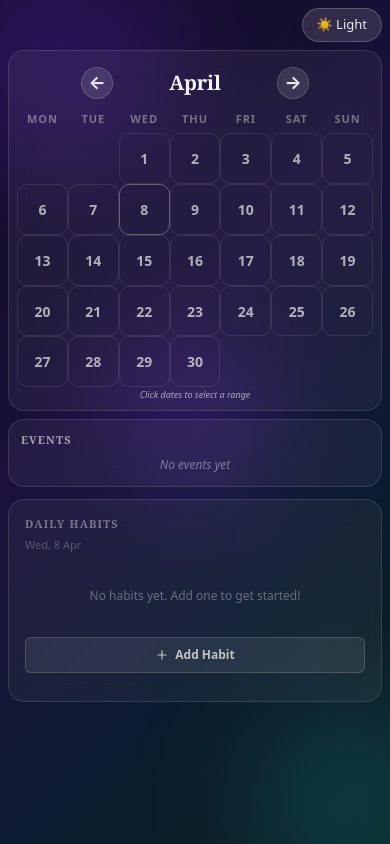
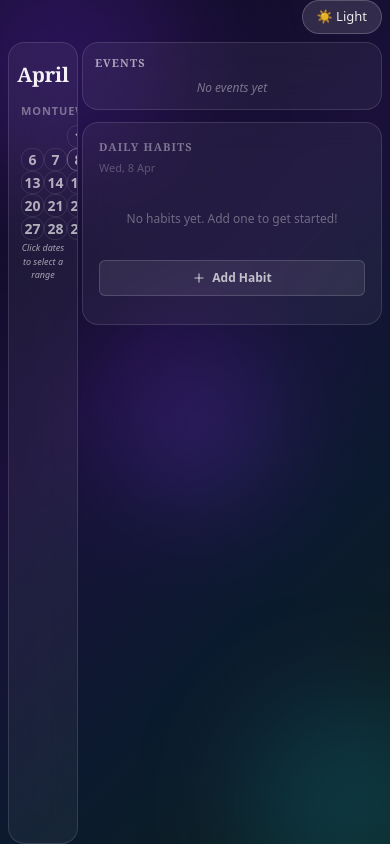
Before and after one commit to meetkothariii0/Calender-TakeUFroward, a Next.js app: page / in a window 390 px wide. Built offline with nearby package versions, Linux system fonts and the light colour scheme.

Commit message:
Use CSS Grid with flexible sizing instead of device detection - enable responsive testing via browser resize

```diff
--- a/components/Calendar.tsx
+++ b/components/Calendar.tsx
@@ -158,9 +158,8 @@ export default function Calendar() {
 
       {/* Main Content - Grid Layout */}
       <div
-        className="relative z-20 w-full h-full flex flex-col"
+        className="relative z-20 w-full h-full flex flex-col px-2 md:px-3"
         style={{
-          padding: window.innerWidth < 768 ? '8px' : '12px',
           display: 'flex',
           flexDirection: 'column',
         }}
@@ -197,15 +196,15 @@ export default function Calendar() {
 
         {/* Main Content Grid - Calendar + Sidebar */}
         <div
-          className="flex gap-2 w-full flex-1"
+          className="flex gap-2 w-full flex-1 max-w-full"
           style={{
             display: 'grid',
-            gridTemplateColumns: window.innerWidth < 768 ? '1fr' : window.innerWidth < 1024 ? '1fr 250px' : '1fr 300px',
-            gridTemplateRows: window.innerWidth < 768 ? 'auto 1fr' : 'auto',
+            gridTemplateColumns: 'minmax(0, 1fr) minmax(250px, 300px)',
+            gridTemplateRows: 'auto',
             alignItems: 'stretch',
             height: '100%',
             overflow: 'hidden',
-            gap: window.innerWidth < 768 ? '8px' : '4px',
+            gap: '4px',
           }}
         >
           {/* Left Column - Calendar */}
@@ -219,7 +218,7 @@ export default function Calendar() {
               borderRadius: '16px',
               backdropFilter: 'blur(14px)',
               WebkitBackdropFilter: 'blur(14px)',
-              padding: window.innerWidth < 768 ? '60px 8px 8px 8px' : '60px 12px 8px 12px',
+              padding: '60px 12px 8px 12px',
               display: 'flex',
               flexDirection: 'column',
               height: '100%',
```
